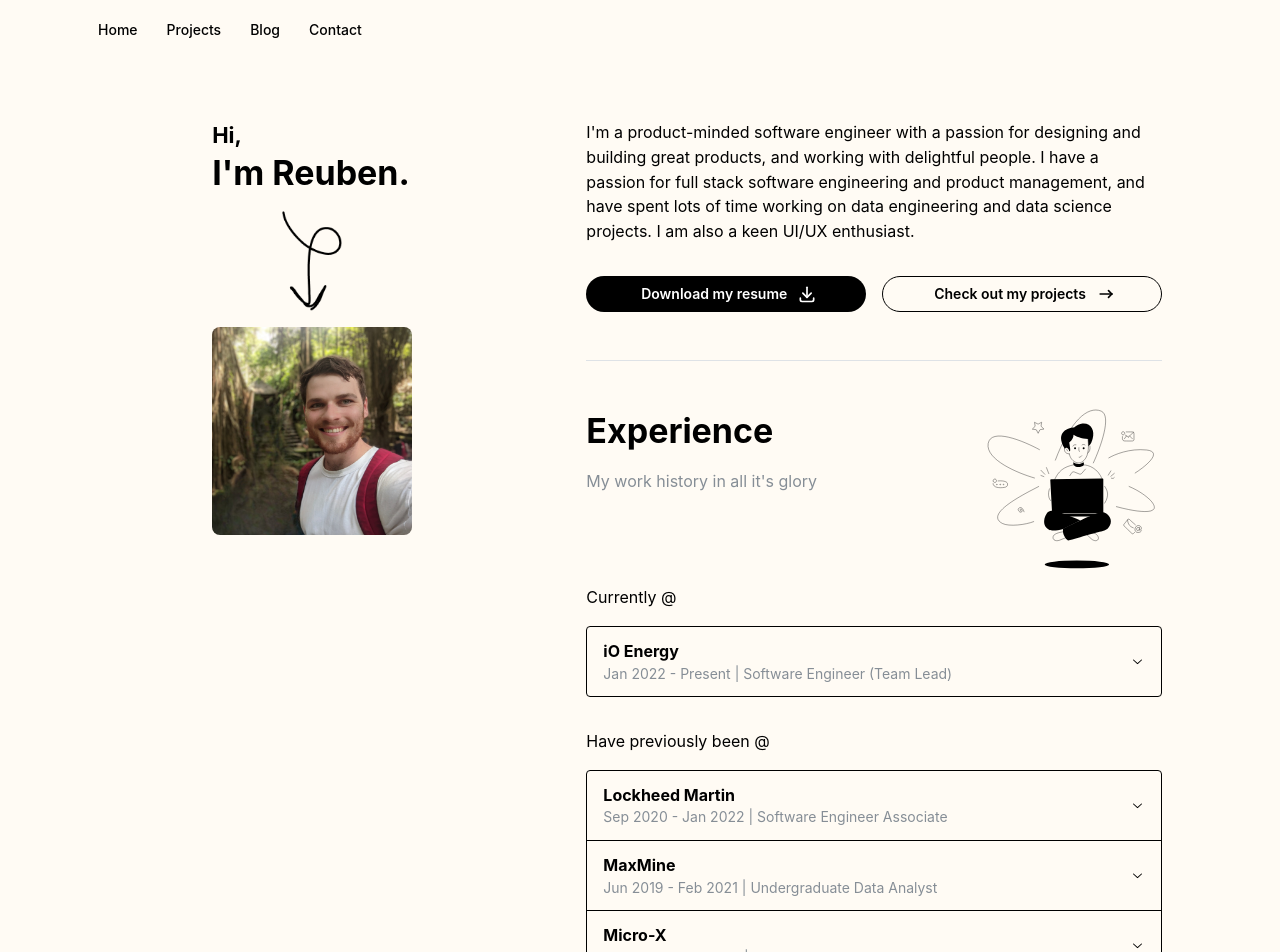
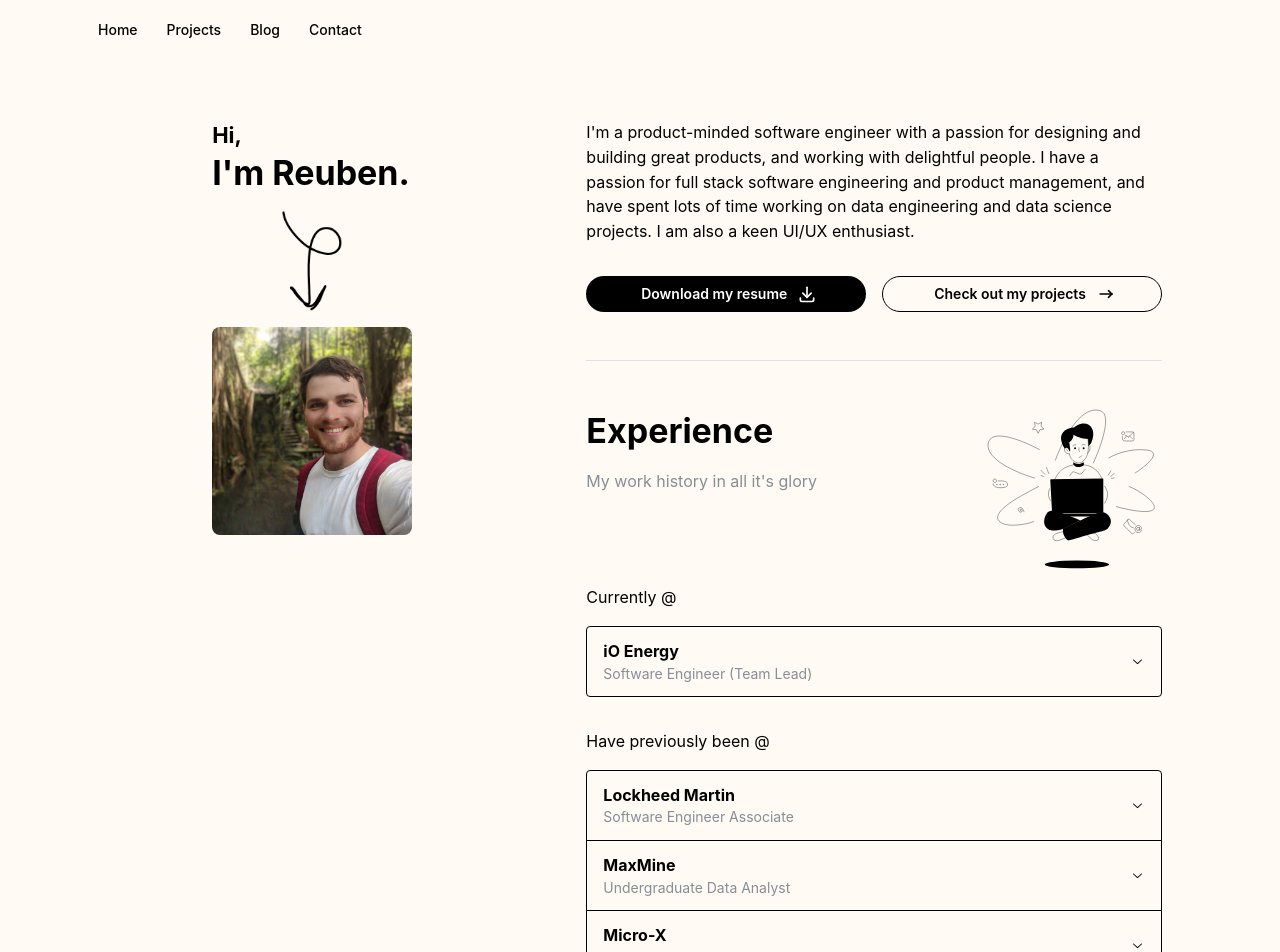
Before and after one commit to reubenjamesbishop/reubens-website, a React (Vite) app: page / in a window 1280 px wide. Shown: the top 952 px of the page. Built offline with nearby package versions, Linux system fonts and the light colour scheme.

Commit message:
change text length

```diff
--- a/src/components/EducationAccordion/CertificateAccordion.tsx
+++ b/src/components/EducationAccordion/CertificateAccordion.tsx
@@ -4,12 +4,14 @@ const charactersList = [
   {
     id: "aws-cf01",
     label: "AWS Cloud Practitioner (CLF-01)",
+    description: "",
     content: "Fundamentals of cloud computing on AWS.",
   },
 
   {
     id: "scrum-master",
     label: "Certified Scrum Master (CSM)",
+    description: "",
     content:
       "Completed a 3 day certification in Agile / Scrum master stuff. Was pretty interesting. Learned how to run Scrum teams.",
   },
--- a/src/components/EducationAccordion/EducationAccordion.tsx
+++ b/src/components/EducationAccordion/EducationAccordion.tsx
@@ -4,7 +4,7 @@ const charactersList = [
   {
     id: "unsw-grad-cert",
     label: "Graduate Certificate in Data Science",
-    description: "University of New South Whales | GPA: 7.00/7.00",
+    description: "UNSW | GPA: 7.00/7.00",
     content:
       "I'm currently working through a Graduate Certifcate of Data Science at while working full-time. I've learned about advanced statistics concepts, advanced SQL concepts and business intelligence with Tablaeu.",
   },
@@ -12,7 +12,7 @@ const charactersList = [
   {
     id: "adelaide-uni-cs",
     label: "Bachelor of Mathematical and Computer Sciences",
-    description: "The University of Adelaide | GPA: 6.25/7.00",
+    description: "Adelaide University | GPA: 6.25/7.00",
     content:
       "I did a bachelor of Mathematical and Computer Science (majoring in Computer Science). I got to do lots of courses in Artifical Intelligence, Computer Vision and Statistical Machine Learning.",
   },
@@ -20,7 +20,7 @@ const charactersList = [
   {
     id: "adelaide-uni-eng",
     label: "Bachelor (Honours) of Mechanical Engineering",
-    description: "The University of Adelaide | GPA: 6.25/7.00",
+    description: "Adelaide University | GPA: 6.25/7.00",
     content:
       "I did an Honours degree in Mechanical Engineering, with a research project in magnetostrictive energy harvesters. I was also on the Formula SAE, where I got to help out and build an electric formula-style race car.",
   },
--- a/src/components/WorkAccordion/CurrentWorkAccordion.tsx
+++ b/src/components/WorkAccordion/CurrentWorkAccordion.tsx
@@ -4,7 +4,7 @@ const charactersList = [
   {
     id: "iO Energy",
     label: "iO Energy",
-    description: "Jan 2022 - Present | Software Engineer (Team Lead)",
+    description: "Software Engineer (Team Lead)",
     content: `
     Currently working as the software team lead at the clean-energy startup, iO Energy.
     I was the first full-time engineer, and am responsible for leading the software engineering capabilities, and managing a team of 3 full time engineers.
--- a/src/components/WorkAccordion/PreviousWorkAccordion.tsx
+++ b/src/components/WorkAccordion/PreviousWorkAccordion.tsx
@@ -4,7 +4,7 @@ const charactersList = [
   {
     id: "Lockheed Martin",
     label: "Lockheed Martin",
-    description: "Sep 2020 - Jan 2022 | Software Engineer Associate",
+    description: "Software Engineer Associate",
     content:
       "I started at Lockheed Martin as a software engineering intern, and then moved into an Associate Engineering role. I was working on the weapons team as part of the Future Submarine Program.",
   },
@@ -12,7 +12,7 @@ const charactersList = [
   {
     id: "Maxmine",
     label: "MaxMine",
-    description: "Jun 2019 - Feb 2021 | Undergraduate Data Analyst",
+    description: "Undergraduate Data Analyst",
     content:
       "I worked at MaxMine part-time while studying at Uni. I got to work on a range of projects based around mining analytics, including some case studies and topology mapping software.",
   },
@@ -20,7 +20,7 @@ const charactersList = [
   {
     id: "Micro-X",
     label: "Micro-X",
-    description: "Nov 2018 - Feb 2019 | Mechanical Engineering Intern",
+    description: "Mechanical Engineering Intern",
     content:
       "I did a four month internship with Micro-X while studying for my Mechanical Engineering degree. At Micro-X, I got to work on a few projects that involved some mechanical design work and hands on mechnical testing of cutting-edge X-Ray equipment. ",
   },
```
